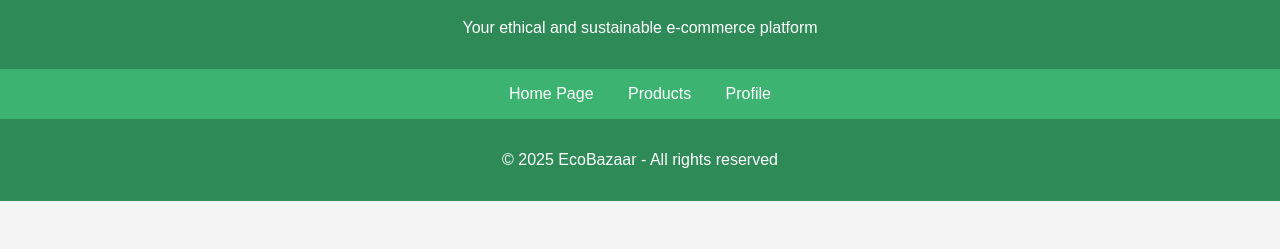
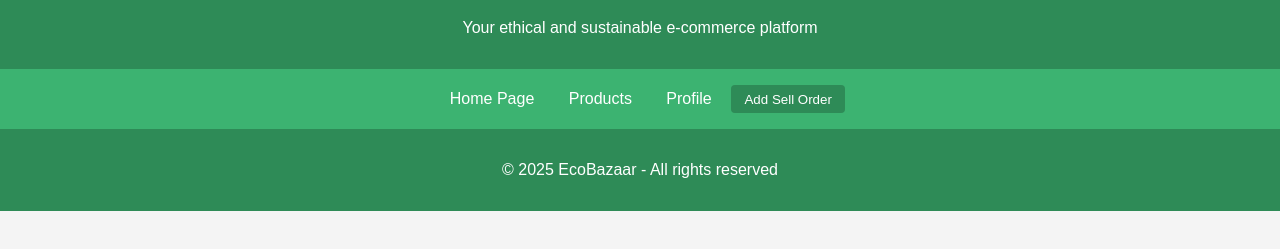
Before and after one commit to hwasuna/Green-IT-Project, a plain HTML site: page Front-End/catalogue.html in a window 1280 px wide. Shown: the part 77-326 px from the top of the page. Drawn offline with Linux system fonts and the light colour scheme; no server answers.

Commit message:
Update catalogue.html

```diff
--- a/Front-End/catalogue.html
+++ b/Front-End/catalogue.html
@@ -17,6 +17,9 @@
         <a href="catalogue.html">Products</a>
         <a href="profile.html">Profile</a>
         <a href="cart.html" id="cartLink" style="display: none;">View My Cart</a>
+        <!-- Ajouter le bouton dans le header -->
+    <button id="addSellOrderBtn" onclick="window.location.href = '/Front-End/add-sell-order.html'">Add Sell Order</button>
+
     </nav>
 
     <main>
```
